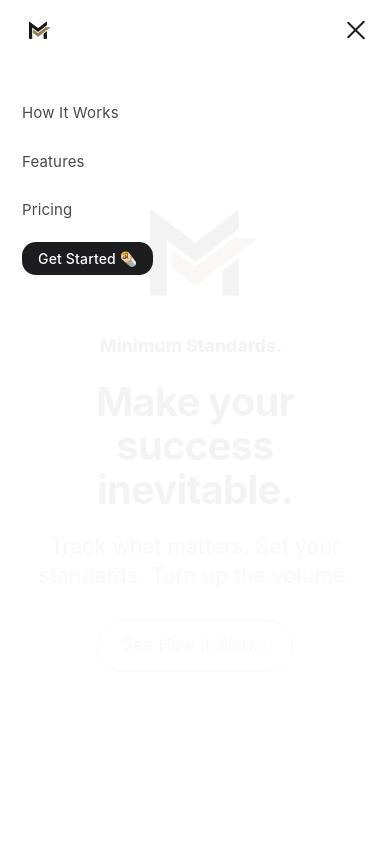
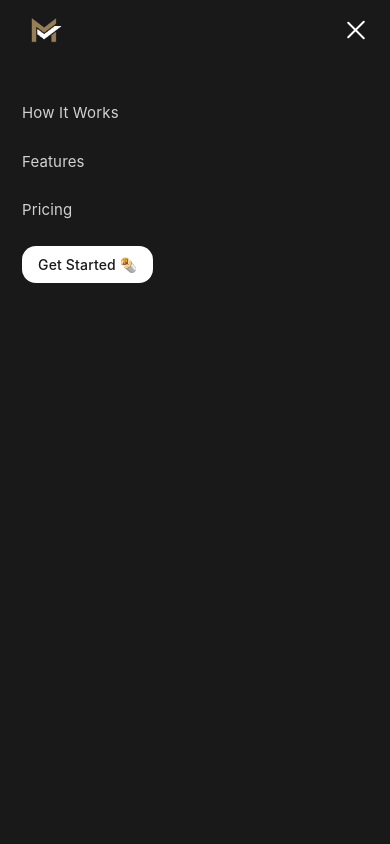
Before and after one commit to nine4-team/minimum-standards-website, a plain HTML site: page index.html in a window 390 px wide. Both pictures are taken after a click on the button "Toggle mobile menu". Shown: the top 844 px of the page. Drawn offline with Linux system fonts and the light colour scheme.

Commit message:
Updated the tab icon (and social preview images) to use the new logo

```diff
--- a/index.html
+++ b/index.html
@@ -6,12 +6,12 @@
   <meta name="description" content="The standards tracking app that helps you do what you say you'll do—so your success becomes inevitable.">
   <meta property="og:title" content="Minimum Standards">
   <meta property="og:description" content="The standards tracking app that helps you do what you say you'll do—so your success becomes inevitable.">
-  <meta property="og:image" content="minimum_standards_logo_light.PNG">
+  <meta property="og:image" content="images/minimum_standards_logo.png">
   <meta property="og:type" content="website">
   <meta name="twitter:card" content="summary_large_image">
   <meta name="twitter:title" content="Minimum Standards">
   <meta name="twitter:description" content="The standards tracking app that helps you do what you say you'll do—so your success becomes inevitable.">
-  <meta name="twitter:image" content="minimum_standards_logo_light.PNG">
+  <meta name="twitter:image" content="images/minimum_standards_logo.png">
   <title>Minimum Standards</title>
   <link rel="stylesheet" href="brand-theme.css">
   <style>
@@ -41,10 +41,10 @@
       top: 0;
       left: 0;
       right: 0;
-      background: rgba(255, 255, 255, 0.8);
+      background: #191919;
       backdrop-filter: saturate(180%) blur(20px);
       z-index: 1000;
-      border-bottom: 1px solid rgba(0, 0, 0, 0.05);
+      border-bottom: 1px solid rgba(255, 255, 255, 0.1);
     }
 
     .nav-content {
@@ -68,16 +68,51 @@
     }
 
     .nav-logo img {
+      height: 44px;
+      width: auto;
+      border-radius: 10px;
       display: block;
+      margin: 0;
+    }
+
+    .logo-frame {
+      display: inline-flex;
+      align-items: center;
+      justify-content: center;
+      background: #ffffff;
+      border: 1px solid rgba(0, 0, 0, 0.06);
+    }
+
+    .logo-frame img {
+      display: block;
+    }
+
+    .logo-frame--nav {
+      padding: 0;
+      margin: 0;
+      border-radius: 14px;
+      background: transparent;
+      border: none;
+      box-shadow: none;
+      display: inline-flex;
+      align-items: center;
+    }
+
+    .logo-frame--hero {
+      padding: 10px;
+      border-radius: 30px;
+      box-shadow: 0 12px 28px rgba(0, 0, 0, 0.14);
+      margin-bottom: 24px;
     }
 
     /* Hero logo size (adjustable) */
     .hero-logo {
       /* reduced gap to the text below */
-      width: clamp(160px, 18vw, 285px);
+      width: clamp(70px, 9vw, 180px);
       height: auto;
       display: block;
-      margin: 0 auto 0;
+      margin: 0 auto;
+      border-radius: 20px;
     }
 
     /* Inline brand label to appear before the eyebrow text */
@@ -100,7 +135,7 @@
     .nav-links a {
       font-size: 15px;
       font-weight: 400;
-      color: #1d1d1f;
+      color: #ffffff;
       text-decoration: none;
       opacity: 0.8;
       transition: opacity 0.3s;
@@ -113,8 +148,8 @@
     .nav-cta {
       font-size: 14px;
       font-weight: 500;
-      color: #ffffff !important;
-      background: #1d1d1f;
+      color: #191919 !important;
+      background: #ffffff;
       padding: 8px 16px;
       border-radius: 14px;
       opacity: 1 !important;
@@ -137,7 +172,7 @@
       display: block;
       width: 100%;
       height: 2px;
-      background: #1d1d1f;
+      background: #ffffff;
       border-radius: 1px;
       transition: all 0.3s ease;
     }
@@ -148,7 +183,7 @@
       left: 0;
       width: 100%;
       height: calc(100vh - 60px);
-      background: rgba(255, 255, 255, 0.95);
+      background: #191919;
       backdrop-filter: saturate(180%) blur(20px);
       transform: translateX(-100%);
       transition: transform 0.3s ease;
@@ -175,7 +210,7 @@
     .mobile-nav-links a {
       font-size: 15px;
       font-weight: 400;
-      color: #1d1d1f;
+      color: #ffffff;
       text-decoration: none;
       opacity: 0.8;
       transition: opacity 0.3s;
@@ -192,6 +227,10 @@
       font-size: 14px;
       font-weight: 500;
       border-radius: 14px;
+      background: #ffffff;
+      color: #191919;
+      display: inline-block;
+      width: fit-content;
     }
 
     /* Mobile responsive styles */
@@ -975,14 +1014,17 @@
 
     /* Footer */
     .footer {
-      background: #fafafa;
+      background: #191919;
       padding: 40px 20px;
       text-align: center;
+      border-top: 1px solid rgba(255, 255, 255, 0.1);
     }
 
     .footer-content {
       max-width: 980px;
       margin: 0 auto;
+      display: grid;
+      gap: 20px;
     }
 
     .footer-links {
@@ -995,19 +1037,21 @@
 
     .footer-links a {
       font-size: 12px;
-      color: #6e6e73;
+      color: #ffffff;
       text-decoration: none;
       transition: color 0.3s;
+      opacity: 0.8;
     }
 
     .footer-links a:hover {
-      color: #1d1d1f;
+      opacity: 1;
     }
 
     .footer-legal {
       font-size: 12px;
-      color: #86868b;
-      margin-top: 24px;
+      color: #ffffff;
+      opacity: 0.6;
+      margin: 0;
     }
 
     /* Responsive */
@@ -1235,9 +1279,9 @@
       .feature-module:nth-child(3) { animation-delay: 0.3s; }
     }
   </style>
-  <link rel="icon" type="image/png" sizes="32x32" href="minimum_standards_logo_light.PNG">
-  <link rel="apple-touch-icon" href="minimum_standards_logo_light.PNG">
-  <link rel="shortcut icon" href="minimum_standards_logo_light.PNG">
+  <link rel="icon" type="image/png" sizes="32x32" href="images/minimum_standards_logo.png">
+  <link rel="apple-touch-icon" href="images/minimum_standards_logo.png">
+  <link rel="shortcut icon" href="images/minimum_standards_logo.png">
 </head>
 <body>
 
@@ -1245,7 +1289,9 @@
   <nav class="nav">
     <div class="nav-content">
       <a href="#" class="nav-logo">
-        <img src="minimum_standards_logo_light.PNG" alt="Minimum Standards" style="height: 32px; width: auto;">
+        <span class="logo-frame logo-frame--nav">
+          <img src="images/minimum_standards_logo.png" alt="Minimum Standards logo">
+        </span>
       </a>
       <ul class="nav-links">
         <li><a href="#problem">How It Works</a></li>
@@ -1271,7 +1317,9 @@
 
   <!-- Hero -->
   <section class="hero">
-    <img src="minimum_standards_logo_light.PNG" alt="Minimum Standards logo" class="hero-logo">
+    <span class="logo-frame logo-frame--hero">
+      <img src="images/minimum_standards_logo.png" alt="Minimum Standards logo" class="hero-logo">
+    </span>
     <div class="hero-eyebrow"><span class="hero-brand-inline">Minimum Standards.</span></div>
     <h1 class="hero-headline">Make your success inevitable.</h1>
     <p class="hero-subheadline">Track what matters. Set your standards. Turn up the volume.</p>
@@ -1462,7 +1510,7 @@
   <!-- Footer -->
   <footer class="footer">
     <div class="footer-content">
-      <p class="footer-legal">© 2025 Minimum Standards. All rights reserved.</p>
+      <p class="footer-legal">© 2025 Minimum Standards.</p>
     </div>
   </footer>
 
```
Also changed, not shown: images/minimum_standards_logo.png (added), minimum_standards_logo_light.PNG (deleted).
